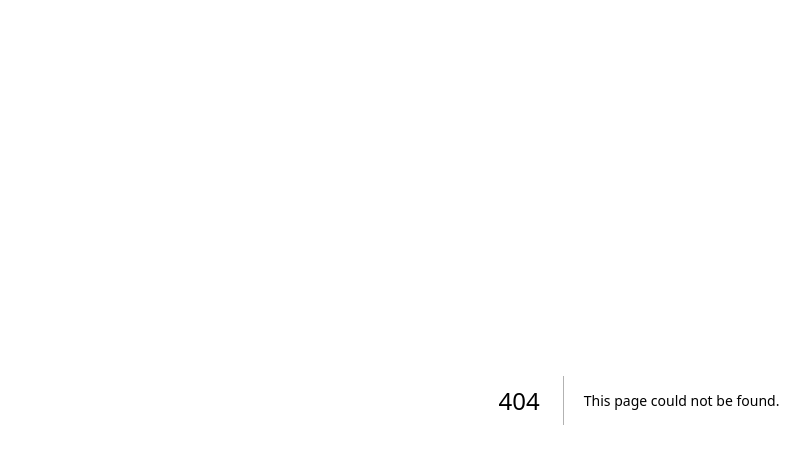
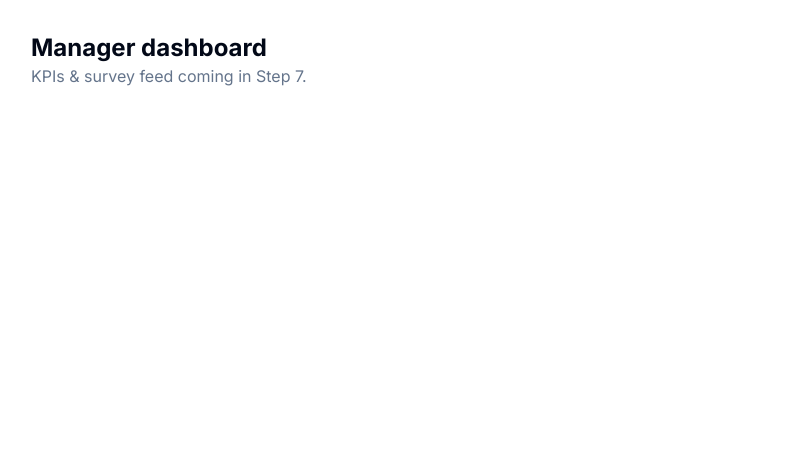
Before and after one commit to sikhumbuzilesncube/restaurant-survey, a Next.js app: page /dashboard in a window 1280 px wide. Before the commit this address had no page. Shown: the top 464 px of the page, without its empty margins (1-811 px from the left). Built offline with nearby package versions, Linux system fonts and the light colour scheme.

Commit message:
Create DashboardPage component for manager dashboard

```diff
--- /dev/null
+++ b/app/dashboard/page.tsx
@@ -0,0 +1,10 @@
+export default function DashboardPage() {
+  return (
+    <main className="p-8">
+      <h1 className="text-2xl font-bold">Manager dashboard</h1>
+      <p className="text-muted-foreground">
+        KPIs & survey feed coming in Step 7.
+      </p>
+    </main>
+  );
+}
```
